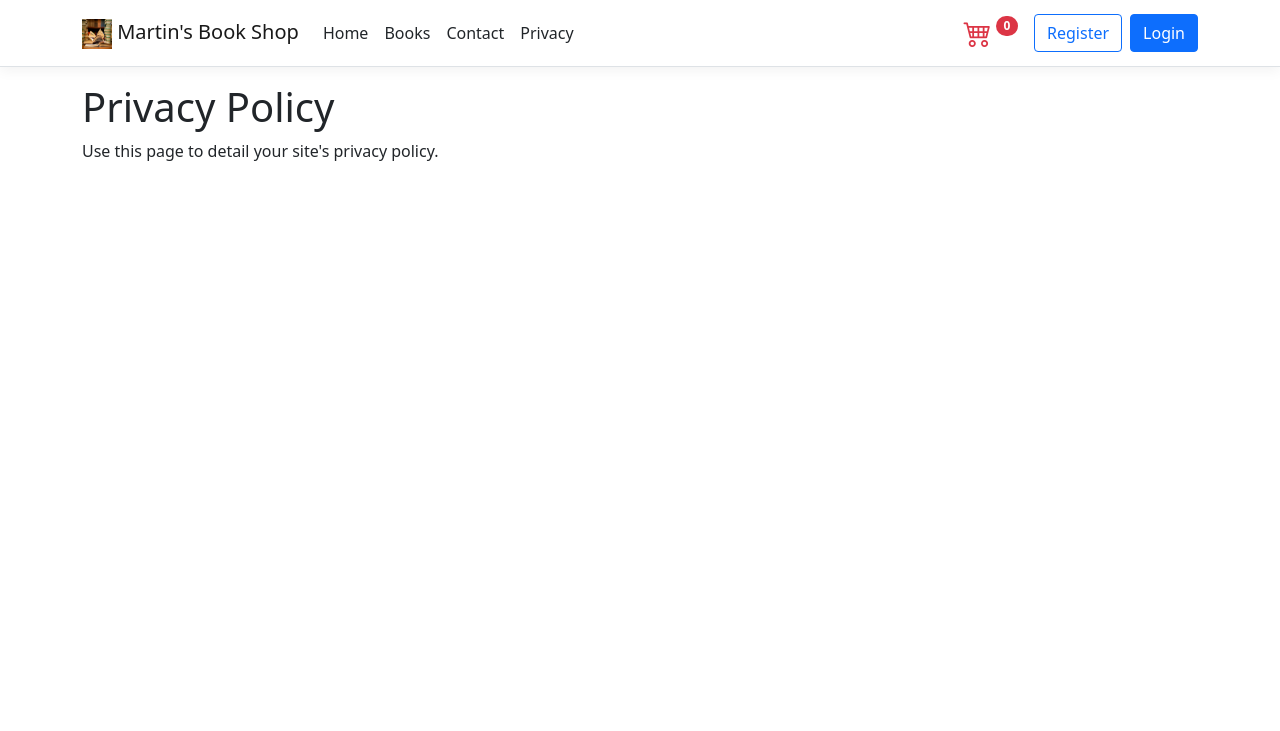
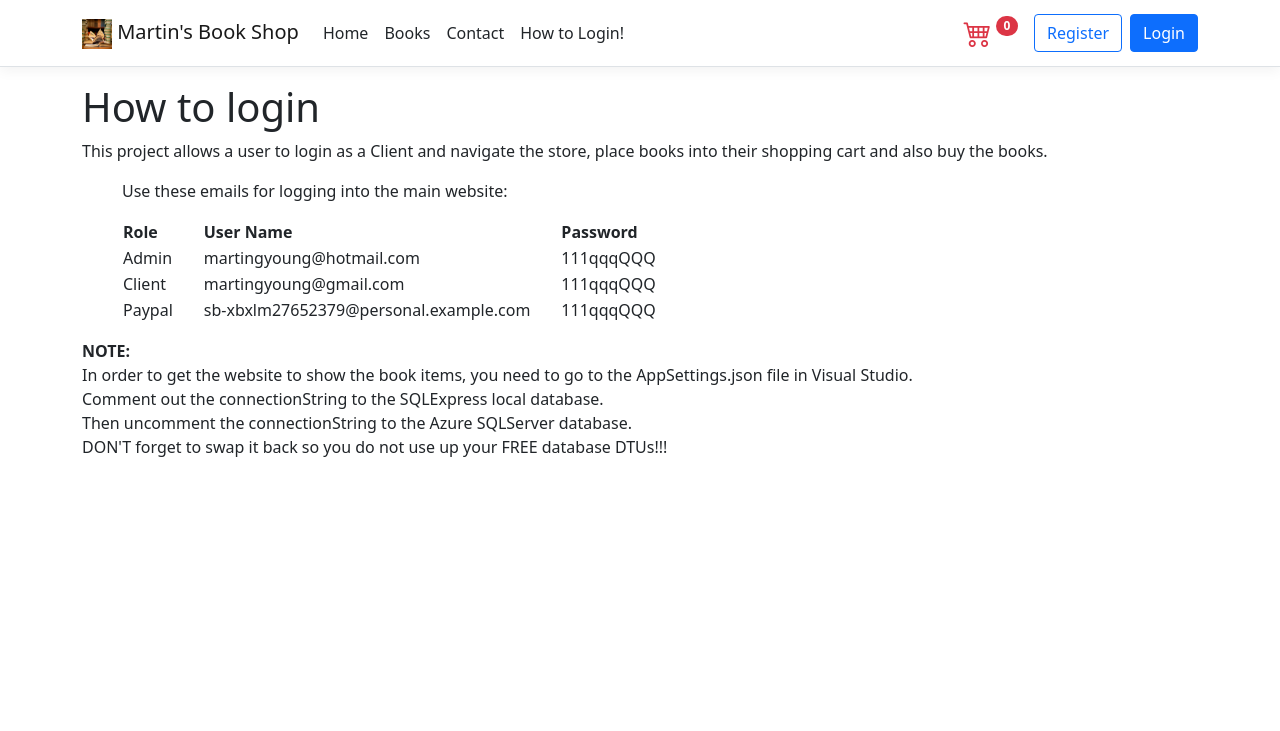
Before and after one commit to VariusValinium22/MyShop, an ASP.NET Core app: page /Privacy in a window 1280 px wide. Shown: the top 731 px of the page. Run offline with ASP.NET Core 8, Linux system fonts and the light colour scheme; style sheets or scripts are compiled from the project's sources.

Commit message:
added directions on How to Login page

```diff
--- a/MyShop/Pages/Privacy.cshtml
+++ b/MyShop/Pages/Privacy.cshtml
@@ -1,8 +1,48 @@
 @page
 @model PrivacyModel
 @{
-    ViewData["Title"] = "Privacy Policy";
+    ViewData["Title"] = "How to login";
 }
 <h1>@ViewData["Title"]</h1>
-
-<p>Use this page to detail your site's privacy policy.</p>
+<p>
+    This project allows a user to login as a Client and navigate the store, place books into their shopping cart and
+    also buy the books.
+</p>
+<div style="padding-left: 40px">
+<p>
+    Use these emails for logging into the main website:
+</p>
+<table>
+    <thead>
+        <tr>
+                <th style="padding-right: 30px;">Role</th>
+                <th style="padding-right: 30px;">User Name</th>
+                <th style="padding-right: 30px;">Password</th>
+        </tr>
+    </thead>
+    <tbody>
+        <tr>
+                <td style="padding-right: 30px;">Admin</td>
+                <td style="padding-right: 30px;">martingyoung@hotmail.com</td>
+                <td style="padding-right: 30px;">111qqqQQQ</td>
+        </tr>
+        <tr>
+                <td style="padding-right: 30px;">Client</td>
+                <td style="padding-right: 30px;">martingyoung@gmail.com</td>
+                <td style="padding-right: 30px;">111qqqQQQ</td>
+        </tr>
+        <tr>
+                <td style="padding-right: 30px;">Paypal</td>
+                <td style="padding-right: 30px;">sb-xbxlm27652379@personal.example.com</td>
+                <td style="padding-right: 30px;">111qqqQQQ</td>
+        </tr>
+    </tbody>
+</table>
+<p>
+</div>
+    <strong>NOTE:</strong><br>
+    In order to get the website to show the book items, you need to go to the AppSettings.json file in Visual Studio.<br>
+    Comment out the connectionString to the SQLExpress local database.<br>
+    Then uncomment the connectionString to the Azure SQLServer database.<br>
+    DON'T forget to swap it back so you do not use up your FREE database DTUs!!!
+</p>
--- a/MyShop/Pages/Shared/_Layout.cshtml
+++ b/MyShop/Pages/Shared/_Layout.cshtml
@@ -70,7 +70,7 @@
                             <a class="nav-link text-dark" asp-area="" asp-page="/Contact">Contact</a>
                         </li>
                         <li class="nav-item">
-                            <a class="nav-link text-dark" asp-area="" asp-page="/Privacy">Privacy</a>
+                            <a class="nav-link text-dark" asp-area="" asp-page="/Privacy">How to Login!</a>
                         </li>
                     </ul>
 
--- a/MyShop/appsettings.json
+++ b/MyShop/appsettings.json
@@ -8,10 +8,10 @@
   "AllowedHosts": "*",
   "ConnectionStrings": {
     //Local String
-    //"DefaultConnection": "Data Source=.\\sqlexpress;Initial Catalog=myshop;Integrated Security=True",
+    "DefaultConnection": "Data Source=.\\sqlexpress;Initial Catalog=myshop;Integrated Security=True",
 
     //Azure SQL Server String
-    "DefaultConnection": "Server=tcp:portfolioprojectsserver.database.windows.net,1433;Initial Catalog=PortfolioProjectsDatabase;Persist Security Info=False;User ID=MartinYoung;Password=SQLSucks22!;MultipleActiveResultSets=False;Encrypt=True;TrustServerCertificate=False;"
+    //"DefaultConnection": "Server=tcp:portfolioprojectsserver.database.windows.net,1433;Initial Catalog=PortfolioProjectsDatabase;Persist Security Info=False;User ID=MartinYoung;Password=SQLSucks22!;MultipleActiveResultSets=False;Encrypt=True;TrustServerCertificate=False;"
 
     //AWS SQL Server String
 
```
